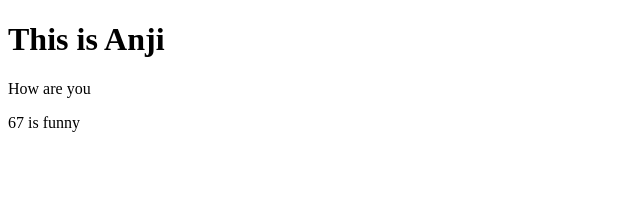
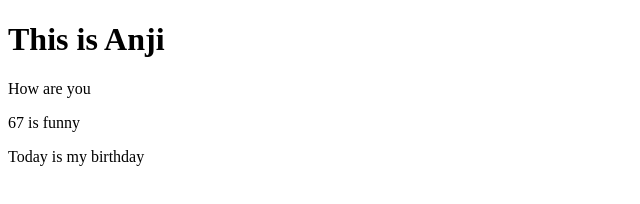
Before and after one commit to AmeTee/Anjis-websites, a plain HTML site: page index.html in a window 1280 px wide. Shown: the whole page, without its empty margins (0-640 px from the left). Drawn offline with Linux system fonts and the light colour scheme.

Commit message:
Updated my index.html

```diff
--- a/index.html
+++ b/index.html
@@ -7,6 +7,7 @@
     <h1>This is Anji</h1>
     <P>How are you</P>
     <p>67 is funny</p>
+    <p>Today is my birthday</p>
 </head>
 <body>
 
```
